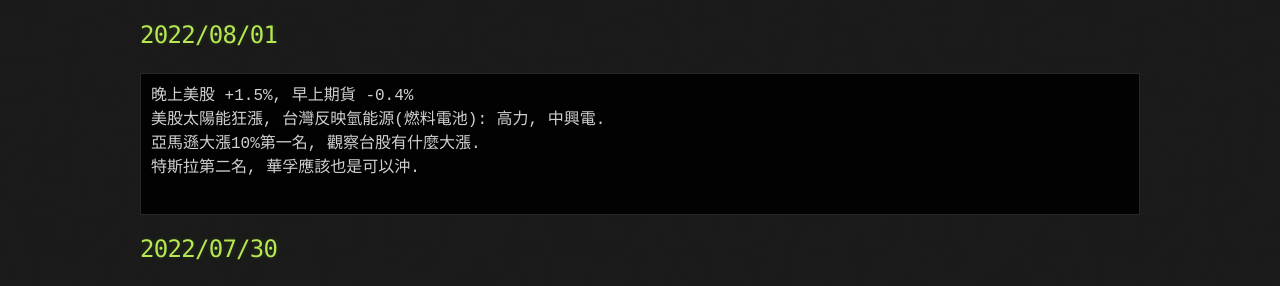
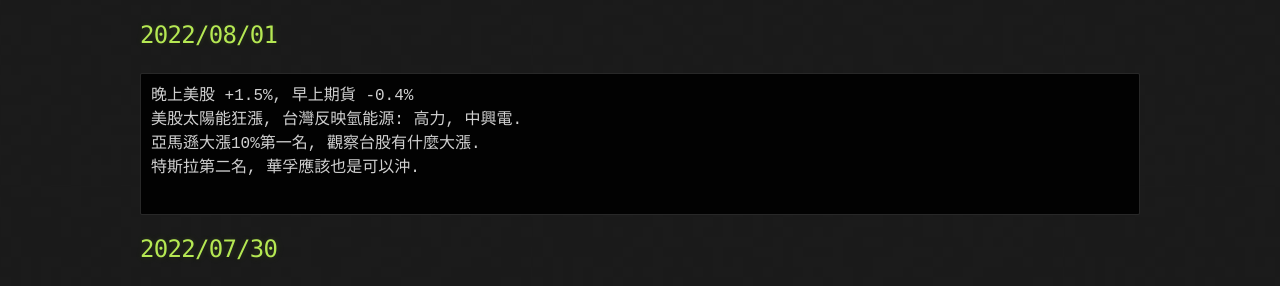
Before and after one commit to lepg5487/Stock_God, a Jekyll site: the page built from index.md, in a window 1280 px wide and 900 px high. Shown: the part 346-632 px from the top of the window. Built offline with Jekyll 4.4.1, drawn with Linux system fonts in a browser that asks for light colours; our own code applies the rules of GitHub Pages for plain Markdown files.

Commit message:
Update index.md

````diff
--- a/index.md
+++ b/index.md
@@ -7,7 +7,7 @@
 ## 2022/08/01
 ```
 晚上美股 +1.5%, 早上期貨 -0.4%
-美股太陽能狂漲, 台灣反映氫能源(燃料電池): 高力, 中興電.
+美股太陽能狂漲, 台灣反映氫能源: 高力, 中興電.
 亞馬遜大漲10%第一名, 觀察台股有什麼大漲.
 特斯拉第二名, 華孚應該也是可以沖.
 
````
